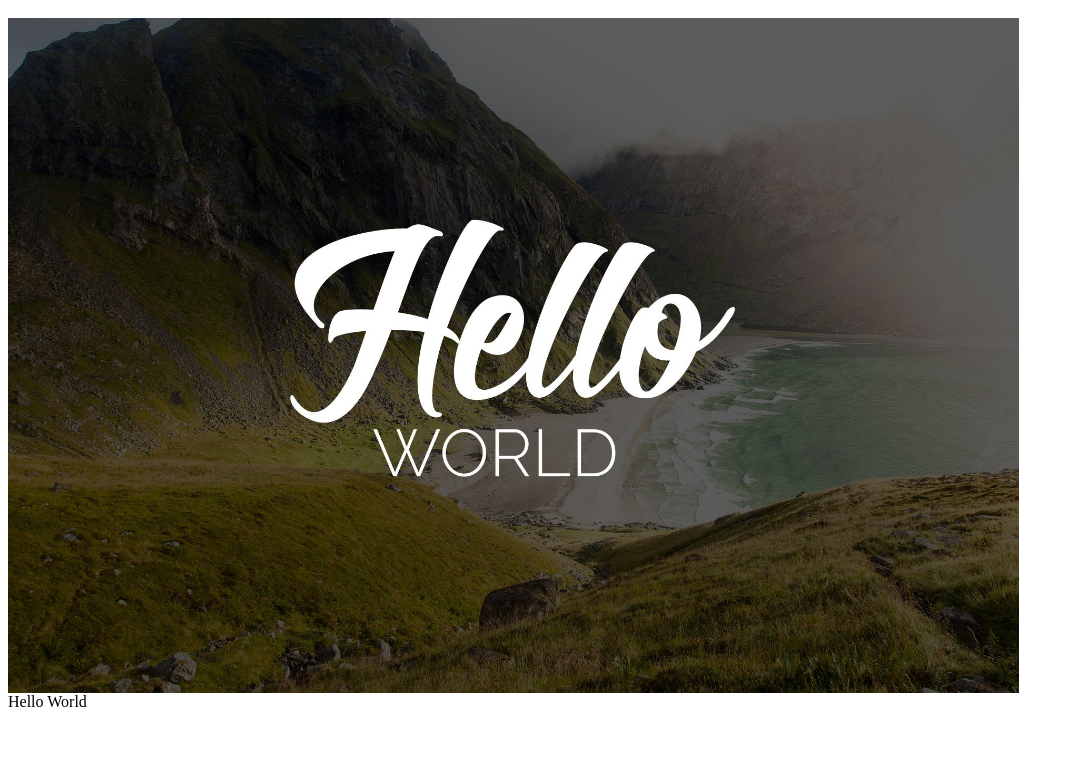
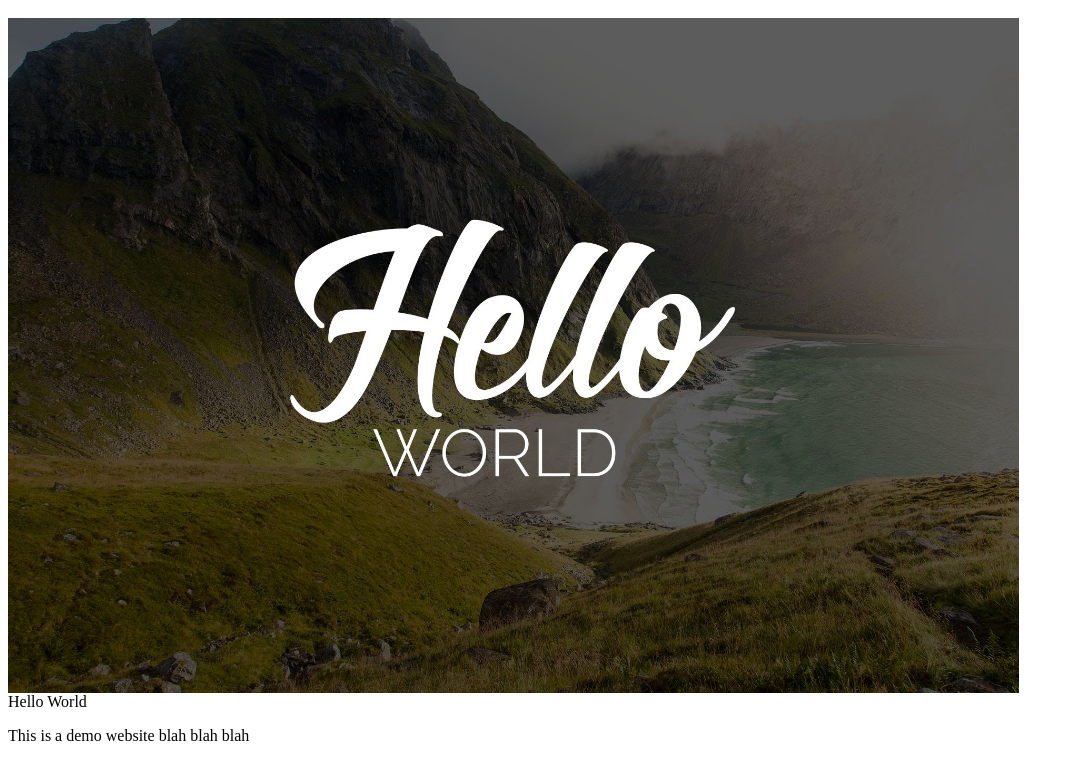
Before and after one commit to privatehubcloud/demosite, a plain HTML site: page index.html in a window 1280 px wide. Shown: the part 48-809 px from the top of the page, without its empty margins (0-1074 px from the left). Drawn offline with Linux system fonts and the light colour scheme.

Commit message:
Update index.html

```diff
--- a/index.html
+++ b/index.html
@@ -3,5 +3,7 @@
   <h1>This is a demo website</h1>
 <img src="hw.jpg" width="80%"><br>
 Hello World
+
+  <p>This is a demo website blah blah blah</p>
 </body>
 </html>
```
